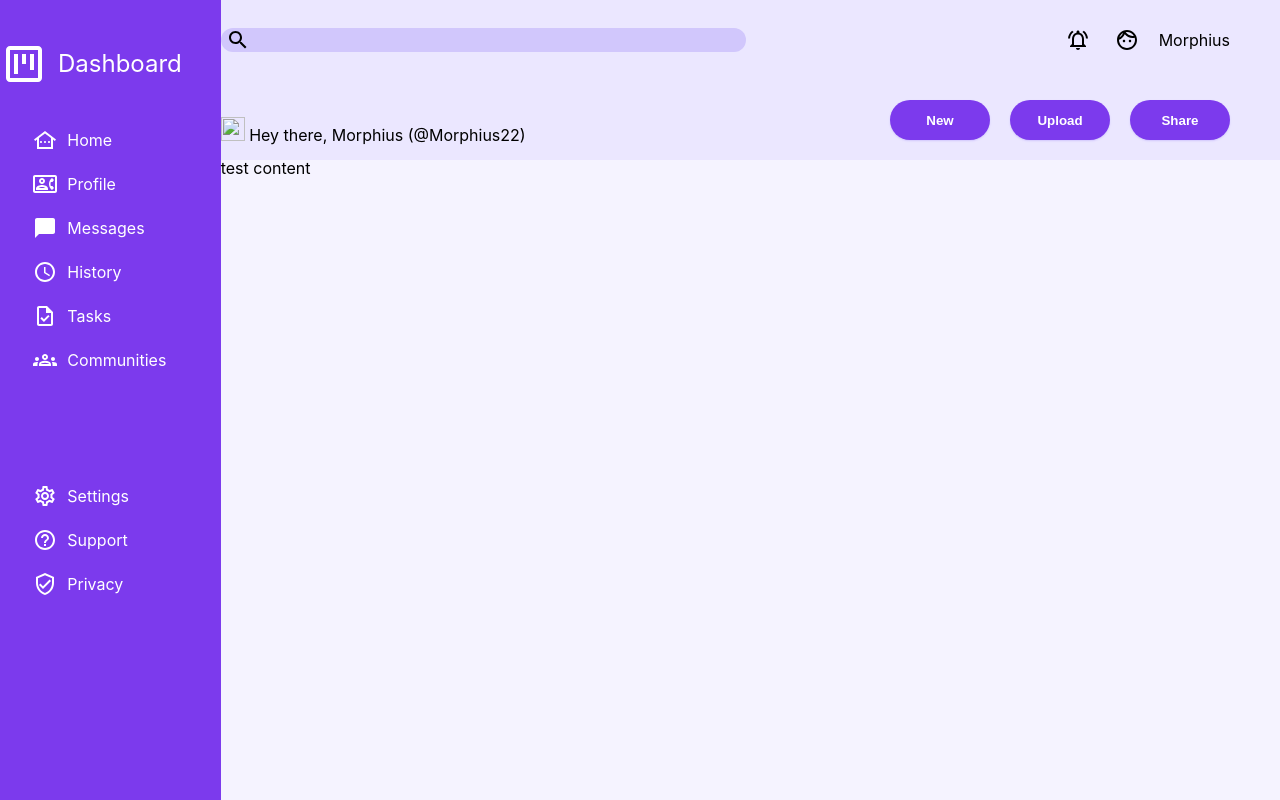
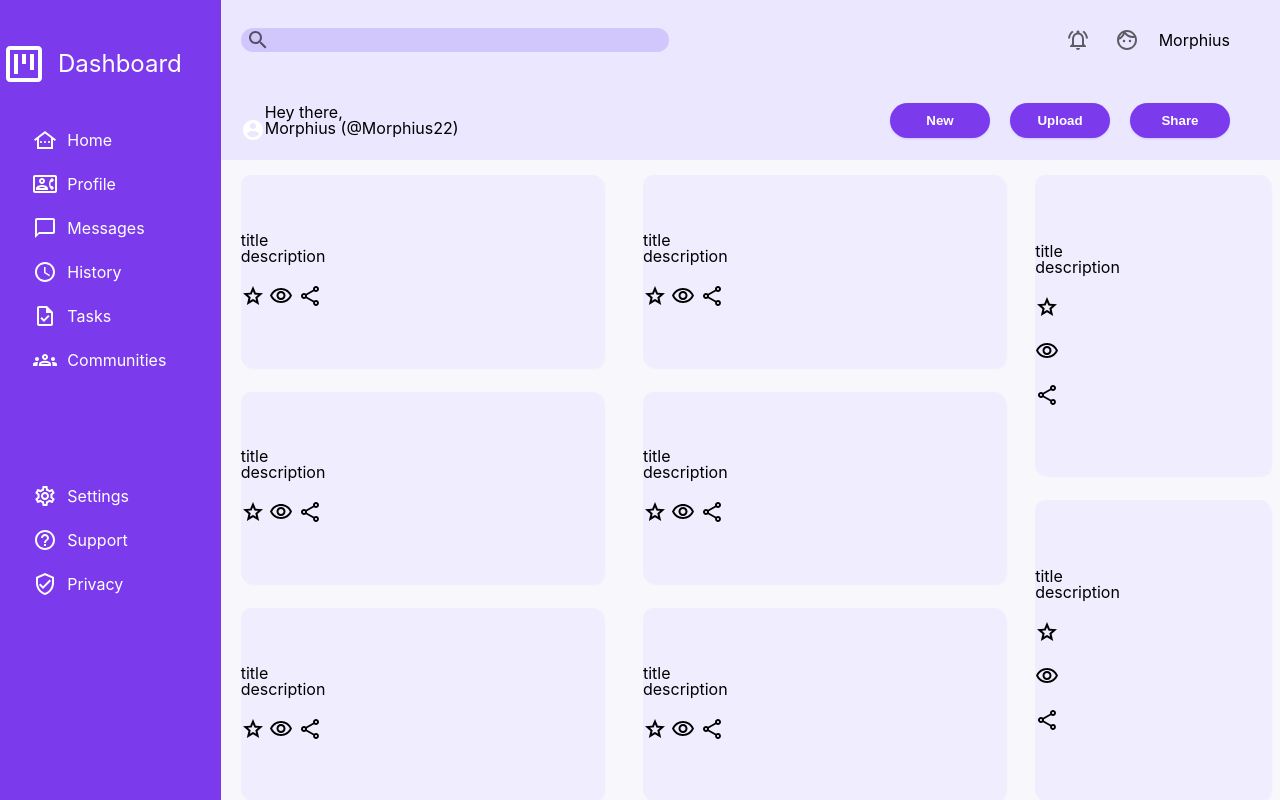
Before and after one commit to Morphius22/dashboard, a plain HTML site: page index.html in a window 1280 px wide. Drawn offline with Linux system fonts and the light colour scheme; files that its build step writes are made by us from their sources; files whose address does not match are found by name.

Commit message:
grid layout done

```diff
--- a/index.html
+++ b/index.html
@@ -30,7 +30,7 @@
                     <p class="menuText">Profile</p>
                 </div>
                 <div class="menuItem">
-                    <img src="./assets/messages.svg" alt="message icon" class="menuIcon">
+                    <img src="./assets/chat_bubble_outline_white_24dp.svg" alt="message icon" class="menuIcon">
                     <p class="menuText">Messages</p>
                 </div>
                 <div class="menuItem">
@@ -81,8 +81,8 @@
 
             <div class="headerSection">
                 <div class = "welcomeMessage">
-                    <img src="" alt="">
-                    <p>Hey there, Morphius (@Morphius22)</p>
+                    <img src="./assets/account_circle_white_24dp.svg" alt="">
+                    <p>Hey there,<br> Morphius (@Morphius22)</p>
                 </div>
                 <div class = "buttons">
                     <button>New</button>
@@ -93,7 +93,87 @@
         </div>
 
         <div class = "content">
-            <p>test content</p>
+            <div class = "mainContent">
+                <div class = "contentSection">
+                    <h3>title</h3>
+                    <p>description</p>
+                    <div class = "iconSection">
+                        <img class = "contentIcon" src="./assets/star_black_24dp.svg" alt="">
+                        <img class = "contentIcon" src="./assets/eye_black_24dp.svg" alt="">
+                        <img class = "contentIcon" src="./assets/share_black_24dp.svg" alt="">
+                    </div>
+                </div>
+
+                <div class = "contentSection">
+                    <h3>title</h3>
+                    <p>description</p>
+                    <div class = "iconSection">
+                        <img class = "contentIcon" src="./assets/star_black_24dp.svg" alt="">
+                        <img class = "contentIcon" src="./assets/eye_black_24dp.svg" alt="">
+                        <img class = "contentIcon" src="./assets/share_black_24dp.svg" alt="">
+                    </div>
+                </div>
+
+                <div class = "contentSection">
+                    <h3>title</h3>
+                    <p>description</p>
+                    <div class = "iconSection">
+                        <img class = "contentIcon" src="./assets/star_black_24dp.svg" alt="">
+                        <img class = "contentIcon" src="./assets/eye_black_24dp.svg" alt="">
+                        <img class = "contentIcon" src="./assets/share_black_24dp.svg" alt="">
+                    </div>
+                </div>
+
+                <div class = "contentSection">
+                    <h3>title</h3>
+                    <p>description</p>
+                    <div class = "iconSection">
+                        <img class = "contentIcon" src="./assets/star_black_24dp.svg" alt="">
+                        <img class = "contentIcon" src="./assets/eye_black_24dp.svg" alt="">
+                        <img class = "contentIcon" src="./assets/share_black_24dp.svg" alt="">
+                    </div>
+                </div>
+
+                <div class = "contentSection">
+                    <h3>title</h3>
+                    <p>description</p>
+                    <div class = "iconSection">
+                        <img class = "contentIcon" src="./assets/star_black_24dp.svg" alt="">
+                        <img class = "contentIcon" src="./assets/eye_black_24dp.svg" alt="">
+                        <img class = "contentIcon" src="./assets/share_black_24dp.svg" alt="">
+                    </div>
+                </div>
+
+                <div class = "contentSection">
+                    <h3>title</h3>
+                    <p>description</p>
+                    <div class = "iconSection">
+                        <img class = "contentIcon" src="./assets/star_black_24dp.svg" alt="">
+                        <img class = "contentIcon" src="./assets/eye_black_24dp.svg" alt="">
+                        <img class = "contentIcon" src="./assets/share_black_24dp.svg" alt="">
+                    </div>
+                </div>
+
+            </div>
+
+            <div class = "content-sidebar">
+                <div class = "contentSideSection">
+                    <h3>title</h3>
+                    <p>description</p>
+                    <img class = "contentIcon" src="./assets/star_black_24dp.svg" alt="">
+                    <img class = "contentIcon" src="./assets/eye_black_24dp.svg" alt="">
+                    <img class = "contentIcon" src="./assets/share_black_24dp.svg" alt="">
+                </div>
+
+                <div class = "contentSideSection">
+                    <h3>title</h3>
+                    <p>description</p>
+                    <img class = "contentIcon" src="./assets/star_black_24dp.svg" alt="">
+                    <img class = "contentIcon" src="./assets/eye_black_24dp.svg" alt="">
+                    <img class = "contentIcon" src="./assets/share_black_24dp.svg" alt="">
+                </div>
+            </div>
+
         </div>
     </div>
 </body>
--- a/styles.css
+++ b/styles.css
@@ -91,7 +91,7 @@ svg {
 
 .content {
     grid-area: 2 / 2 / 3 / 3;
-    background-color: #f5f3ff;
+    background-color: #f8f8fc;
 }
 
 .menuItem {
@@ -99,6 +99,8 @@ svg {
     grid-auto-flow: column;
     grid-template-columns: 1fr 5fr;
     column-gap: 10px;
+    justify-content: center;
+    align-content: center;
 }
 
 #dashboardTitle {
@@ -127,15 +129,24 @@ p {
 
 .menuSection {
     padding-top: 20px;
+
 }
 
 .searchForm {
     background-color: #d1c7fc;
-    width: 100%;
+    width: 80%;
     border-radius: 30px;
     display: grid;
     grid-template-columns: auto 1fr;
     height: 24px;
+    align-items: center;
+    justify-items: start;
+    margin-left: 20px;
+}
+
+form:focus,
+form: {
+    border: none;
 }
 
 form,
@@ -157,6 +168,7 @@ input {
 .headerIcon {
     padding-top: 0px;
     padding-left: 5px;
+    opacity: .6;
 }
 
 .accountInfo,
@@ -172,9 +184,16 @@ input {
     padding-right: 50px;
 }
 
+.welcomeMessage {
+    display: grid;
+    grid-template-columns: auto auto;
+    justify-content: left;
+    margin-left: 20px;
+}
+
 button {
     width: 100px;
-    height: 40px;
+    height: 35px;
     background-color: #7c3aed;
     border-radius: 20px;
     border: none;
@@ -182,3 +201,43 @@ button {
     font-weight: 600;
     color: white;
 }
+
+.content {
+    display: grid;
+    grid-template-columns: 3fr 1fr;
+    grid-template-rows: 1fr;
+}
+
+.mainContent {
+    display: grid;
+    grid-template-columns: 1fr 1fr;
+    gap: 10px;
+}
+
+.content-sidebar {
+    display: grid;
+    grid-template-columns: 1fr;
+    gap: 10px;
+}
+
+.contentSection,
+.contentSideSection {
+    display: grid;
+    grid-template-columns: 1fr;
+    justify-content: center;
+    align-content: center;
+    align-items: center;
+    justify-items:self-start;
+    justify-content:start;
+    background: #f0edfe;
+    border-radius: 10px;
+    margin-top: 15px;
+    margin-left: 20px;
+    margin-right: 10px;
+    box-shadow: 2px 2px 2px #f0edfe;
+}
+
+.contentIcon {
+    justify-self: unset;
+    align-self: unset;
+}
```
Also changed, not shown: assets/account_circle_white_24dp.svg (added), assets/chat_bubble_outline_black_24dp.svg (added), assets/chat_bubble_outline_white_24dp.svg (added), assets/eye_black_24dp.svg (added), assets/share_black_24dp.svg (added), assets/star_black_24dp.svg (added).
